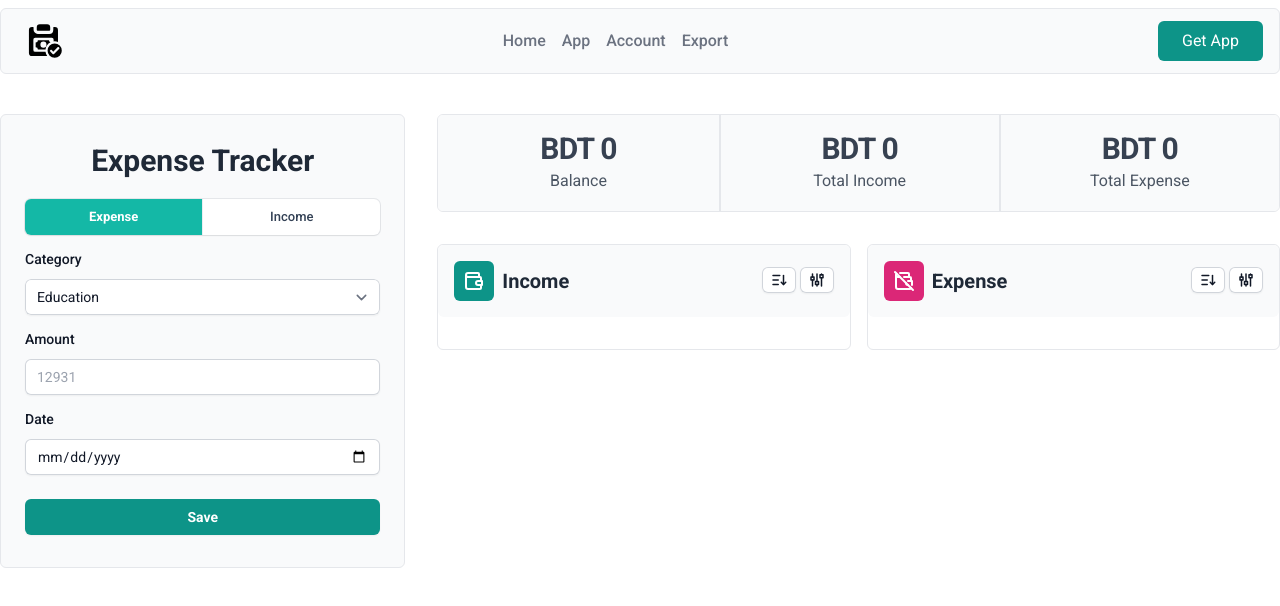
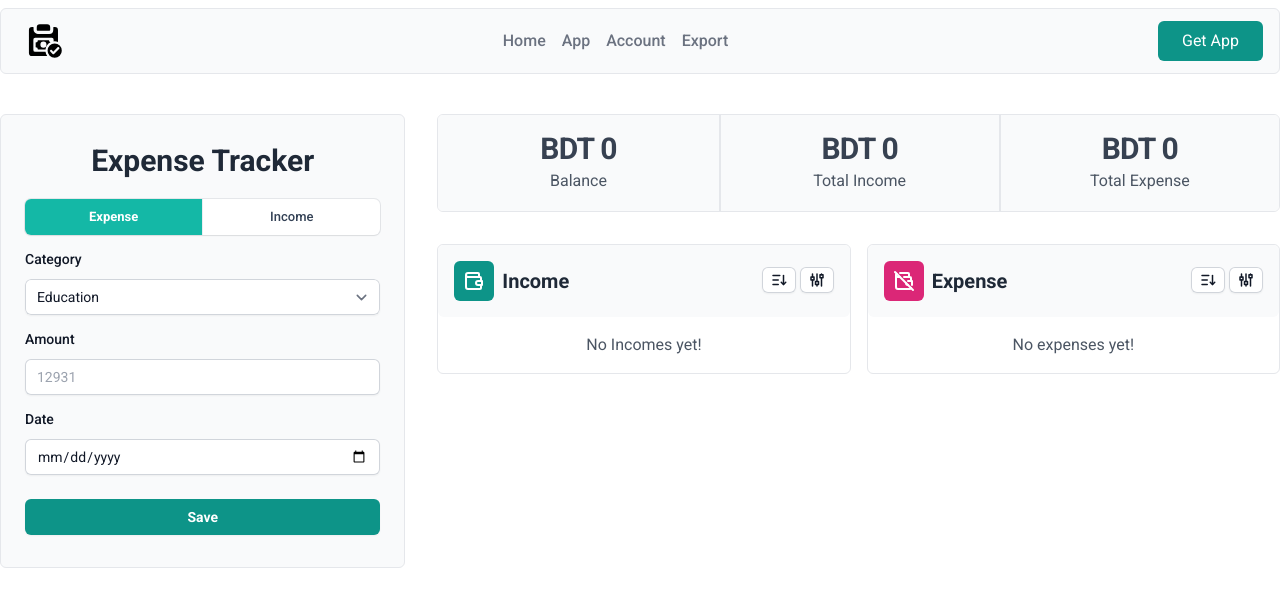
Before and after one commit to rakibhasanbappy/expense-tracker, a React (Vite) app: page / in a window 1280 px wide. Shown: the top 606 px of the page. Built offline with nearby package versions, Linux system fonts and the light colour scheme.

Commit message:
feat: showing a message when there are no expense and income

```diff
--- a/src/components/Expense.jsx
+++ b/src/components/Expense.jsx
@@ -113,6 +113,9 @@
         </div>
       </div>
       <div className="p-4 divide-y">
+        {expenseList.length === 0 && (
+          <p className="text-center text-gray-600">No expenses yet!</p>
+        )}
         {expenseList.map((expense) => (
           <div
             key={expense.id}
--- a/src/components/Income.jsx
+++ b/src/components/Income.jsx
@@ -113,6 +113,9 @@
       </div>
 
       <div className="p-4 divide-y">
+        {incomeList.length === 0 && (
+          <div className="text-center text-gray-600">No Incomes yet!</div>
+        )}
         {incomeList.map((income) => (
           <div
             key={income.id}
```
